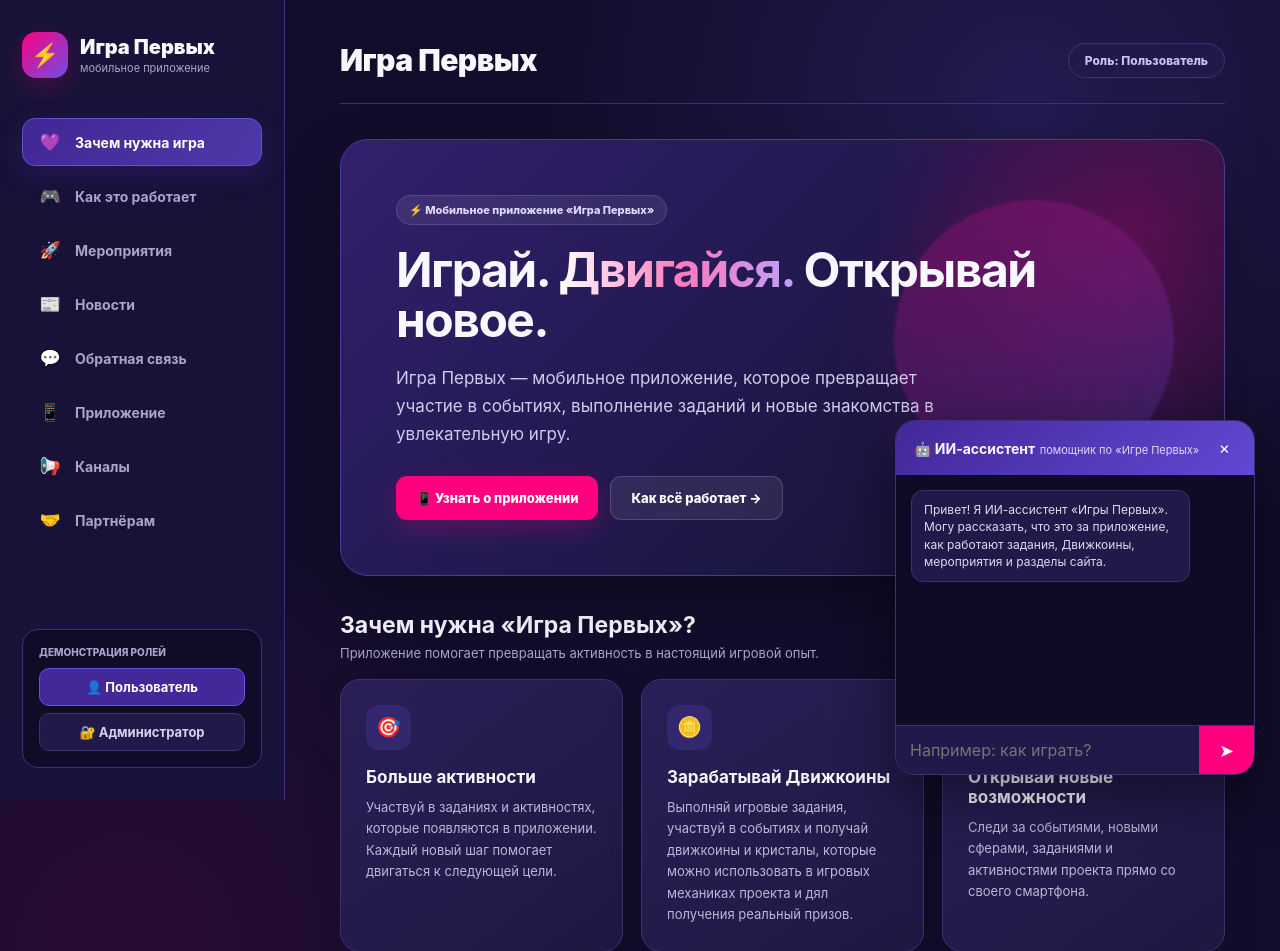
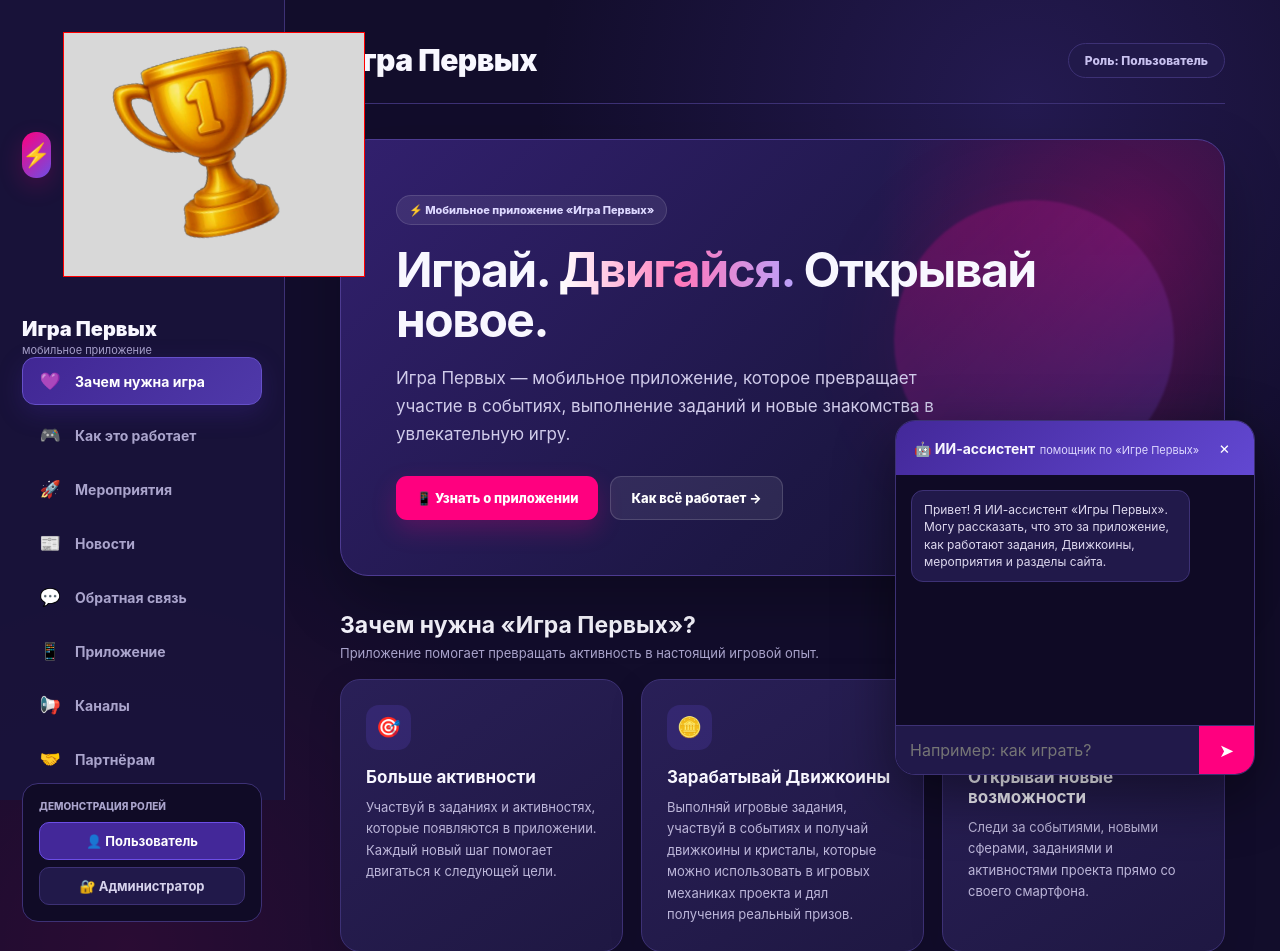
Before and after one commit to loppvolkova-bot/my-flask-website, a Flask app: page / in a window 1280 px wide. Shown: the top 951 px of the page. Run offline with Flask 3, Linux system fonts and the light colour scheme.

Commit message:
Update index.html

```diff
--- a/templates/index.html
+++ b/templates/index.html
@@ -127,6 +127,7 @@
             font-size: 23px;
             box-shadow: 0 8px 25px rgba(255, 0, 127, 0.20);
         }
+        .logo-icon img { width: 100%; height: 100%; object-fit: contain; border-radius: 14px; }
 
         .logo-text strong {
             display: block;
@@ -1300,6 +1301,8 @@
 
     <div class="logo">
         <div class="logo-icon">⚡</div>
+        <img src="Снимок.png" alt="Игра Первых">
+    </div>
 
         <div class="logo-text">
             <strong>Игра Первых</strong>
```
